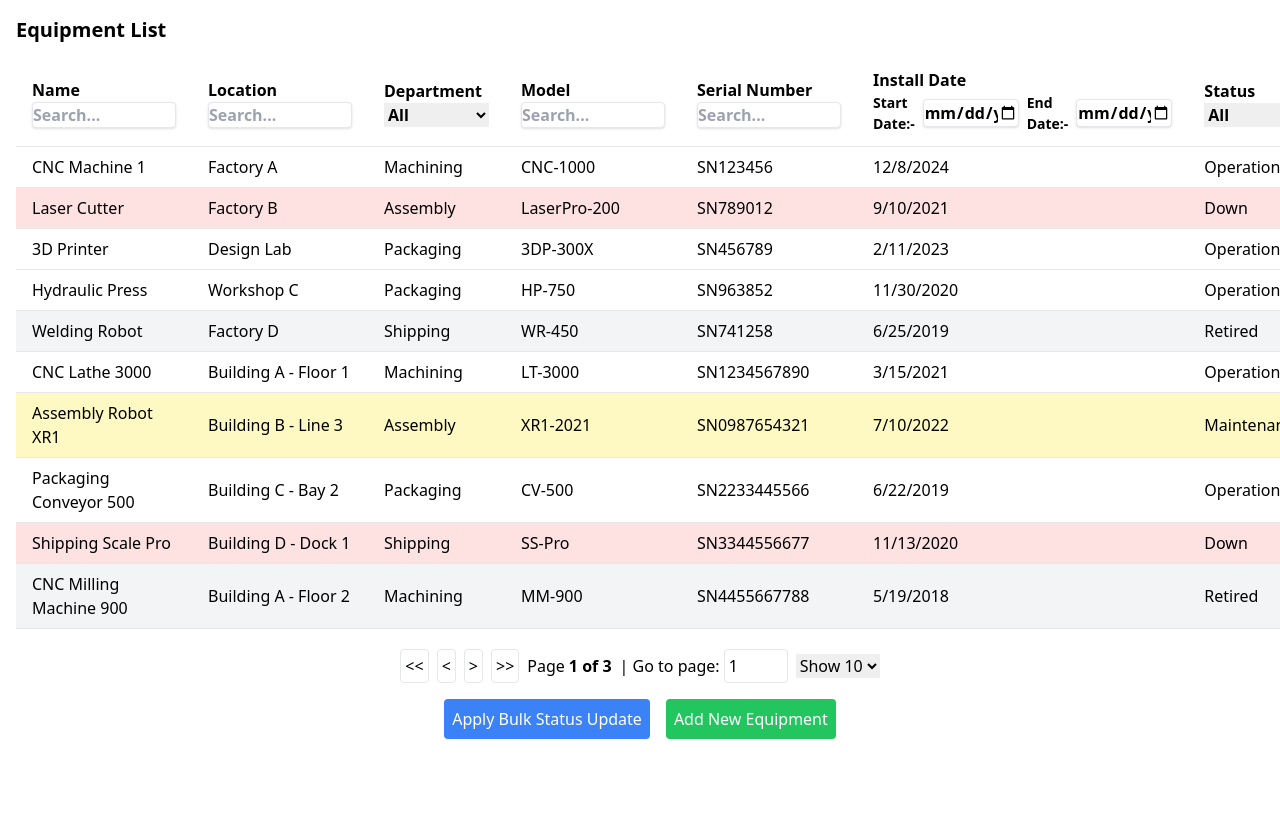
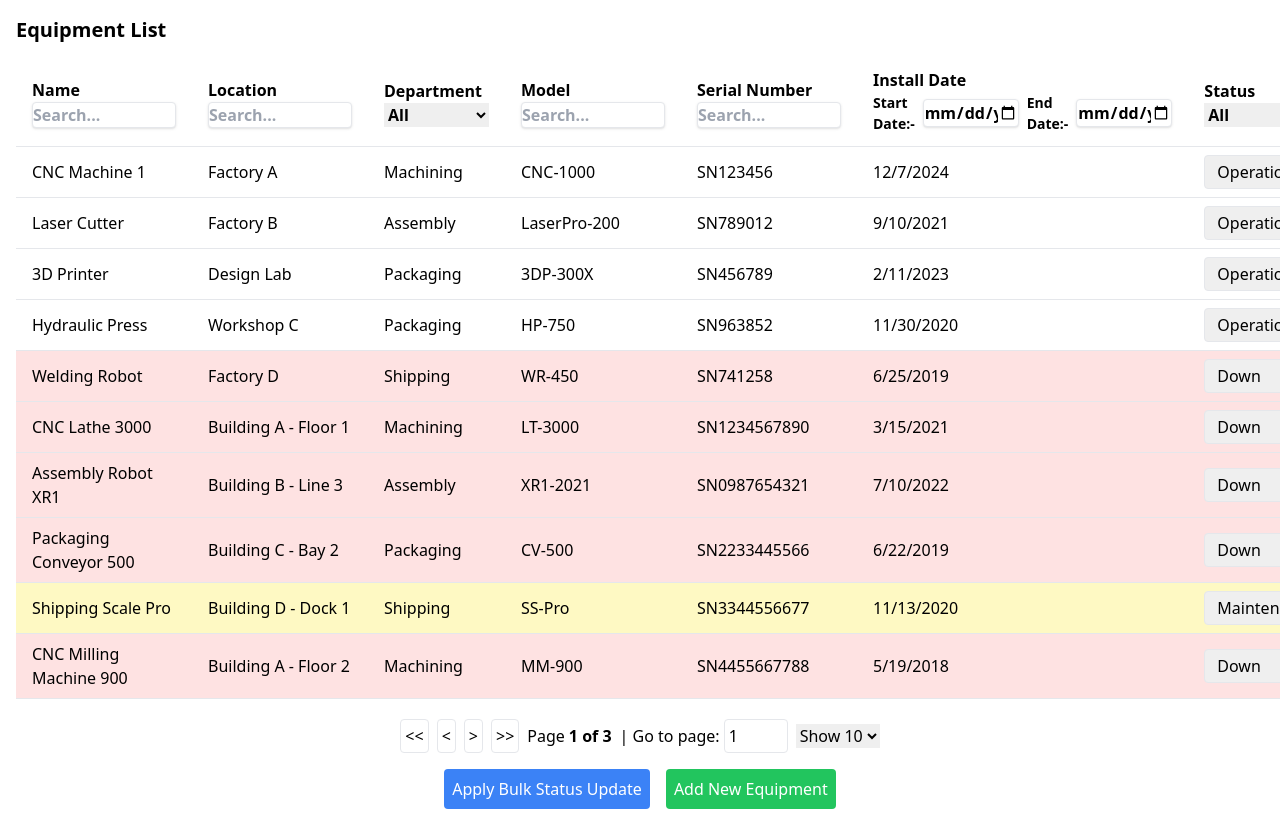
Before and after one commit to mohamed20163858/maintenance-tracking-system-challenge, a Next.js app: page /equipment in a window 1280 px wide. Shown: the top 825 px of the page. Before the commit the page ends 800 px from the top, so only its background shows below. Built offline with nearby package versions, Linux system fonts and the light colour scheme; data requests are answered from the project's data file.

Commit message:
Finish working with equipment data

```diff
--- a/app/components/EquipmentForm.tsx
+++ b/app/components/EquipmentForm.tsx
@@ -33,6 +33,15 @@ const EquipmentForm: React.FC<EquipmentFormProps> = ({
           existingEquipment[key as keyof EquipmentFormValues]
         );
       });
+    }
+  }, [existingEquipment, setValue]);
+  useEffect(() => {
+    if (
+      existingEquipment &&
+      existingEquipment.installDate &&
+      typeof existingEquipment.installDate === "string"
+    ) {
+      setValue("installDate", new Date(existingEquipment.installDate)); // Convert to Date
     }
   }, [existingEquipment, setValue]);
 
@@ -170,6 +179,8 @@ const EquipmentForm: React.FC<EquipmentFormProps> = ({
             const formattedDate = field.value
               ? new Date(field.value).toISOString().split("T")[0]
               : "";
+            // console.log("Controller field value:", typeof field.value);
+
             return (
               <input
                 id="installDate"
--- a/app/components/EquipmentTable.tsx
+++ b/app/components/EquipmentTable.tsx
@@ -33,12 +33,15 @@ declare module "@tanstack/react-table" {
 }
 /* eslint-enable @typescript-eslint/no-unused-vars */
 const EquipmentTable: React.FC<{ data: Equipment[] }> = ({ data }) => {
-  const [bulkStatus] = useState<
-    "All" | "Operational" | "Down" | "Maintenance" | "Retired"
-  >("All");
+  // const [bulkStatus] = useState<
+  //   "All" | "Operational" | "Down" | "Maintenance" | "Retired"
+  // >("All");
   const [sorting, setSorting] = useState<SortingState>([]);
   //   const rerender = useReducer(() => ({}), {})[1]
 
+  const [statusChanges, setStatusChanges] = useState<Record<string, string>>(
+    {}
+  );
   // Column helper for creating columns
   const columnHelper = createColumnHelper<Equipment>();
 
@@ -93,11 +96,27 @@ const EquipmentTable: React.FC<{ data: Equipment[] }> = ({ data }) => {
         meta: {
           filterVariant: "statusSelect",
         },
-        cell: (info) => (
-          <span className={`status ${info.getValue().toLowerCase()}`}>
-            {info.getValue()}
-          </span>
-        ),
+        cell: (info) => {
+          const id = info.row.original.id; // Unique row identifier
+          const currentStatus = statusChanges[id] ?? info.getValue();
+          return (
+            <select
+              value={currentStatus}
+              onChange={(e) =>
+                setStatusChanges((prev) => ({
+                  ...prev,
+                  [id]: e.target.value,
+                }))
+              }
+              className="border rounded px-2 py-1"
+            >
+              <option value="Operational">Operational</option>
+              <option value="Down">Down</option>
+              <option value="Maintenance">Maintenance</option>
+              <option value="Retired">Retired</option>
+            </select>
+          );
+        },
       }),
       columnHelper.accessor("id", {
         header: "View",
@@ -116,7 +135,7 @@ const EquipmentTable: React.FC<{ data: Equipment[] }> = ({ data }) => {
         // enableColumnFilter: false,
       }),
     ],
-    [columnHelper]
+    [columnHelper, statusChanges]
   );
 
   // Initialize the table with createTable and useReactTable
@@ -136,8 +155,31 @@ const EquipmentTable: React.FC<{ data: Equipment[] }> = ({ data }) => {
     onColumnFiltersChange: setColumnFilters,
   });
   // Function to apply bulk status update
-  const applyBulkStatusUpdate = () => {
-    console.log("Bulk updating selected rows to:", bulkStatus);
+  // const applyBulkStatusUpdate = () => {
+  //   console.log("Bulk updating selected rows to:", bulkStatus);
+  // };
+  const applyBulkStatusUpdate = async () => {
+    try {
+      const updatePromises = Object.entries(statusChanges).map(([id, status]) =>
+        fetch(`http://localhost:3001/equipment/${id}`, {
+          method: "PATCH", // or PUT
+          headers: {
+            "Content-Type": "application/json",
+          },
+          body: JSON.stringify({ status }),
+        })
+      );
+
+      await Promise.all(updatePromises);
+
+      alert("Statuses updated successfully!");
+      window.location.href = "/equipment";
+
+      setStatusChanges({}); // Clear local changes after successful update
+    } catch (error) {
+      console.error(error);
+      alert("Failed to update statuses. Please try again.");
+    }
   };
 
   return (
--- a/app/equipment/page.tsx
+++ b/app/equipment/page.tsx
@@ -37,9 +37,10 @@ const EquipmentPage = () => {
 
   useEffect(() => {
     fetchEquipment();
-    const interval = setInterval(fetchEquipment, 5000); // Poll every 5 seconds
+    // will implement in the future
+    // const interval = setInterval(fetchEquipment, 5000); // Poll every 5 seconds
 
-    return () => clearInterval(interval); // Cleanup on unmount
+    // return () => clearInterval(interval); // Cleanup on unmount
   }, []);
 
   if (loading) {
--- a/db.json
+++ b/db.json
@@ -6,7 +6,7 @@
       "department": "Machining",
       "model": "CNC-1000",
       "serialNumber": "SN123456",
-      "installDate": "2024-12-08T00:00:00.000Z",
+      "installDate": "2024-12-07T00:00:00.000Z",
       "status": "Operational",
       "id": "1"
     },
@@ -18,7 +18,7 @@
       "model": "LaserPro-200",
       "serialNumber": "SN789012",
       "installDate": "2021-09-10",
-      "status": "Down"
+      "status": "Operational"
     },
     {
       "id": "3",
@@ -48,7 +48,7 @@
       "model": "WR-450",
       "serialNumber": "SN741258",
       "installDate": "2019-06-25",
-      "status": "Retired"
+      "status": "Down"
     },
     {
       "id": "6",
@@ -58,7 +58,7 @@
       "model": "LT-3000",
       "serialNumber": "SN1234567890",
       "installDate": "2021-03-15",
-      "status": "Operational"
+      "status": "Down"
     },
     {
       "id": "7",
@@ -68,7 +68,7 @@
       "model": "XR1-2021",
       "serialNumber": "SN0987654321",
       "installDate": "2022-07-10",
-      "status": "Maintenance"
+      "status": "Down"
     },
     {
       "id": "8",
@@ -78,7 +78,7 @@
       "model": "CV-500",
       "serialNumber": "SN2233445566",
       "installDate": "2019-06-22",
-      "status": "Operational"
+      "status": "Down"
     },
     {
       "id": "9",
@@ -88,17 +88,17 @@
       "model": "SS-Pro",
       "serialNumber": "SN3344556677",
       "installDate": "2020-11-13",
-      "status": "Down"
+      "status": "Maintenance"
     },
     {
-      "id": "10",
       "name": "CNC Milling Machine 900",
       "location": "Building A - Floor 2",
       "department": "Machining",
       "model": "MM-900",
       "serialNumber": "SN4455667788",
-      "installDate": "2018-05-19",
-      "status": "Retired"
+      "installDate": "2018-05-19T00:00:00.000Z",
+      "status": "Down",
+      "id": "10"
     },
     {
       "id": "11",
@@ -108,7 +108,7 @@
       "model": "AS100-2019",
       "serialNumber": "SN5566778899",
       "installDate": "2019-12-01",
-      "status": "Operational"
+      "status": "Down"
     },
     {
       "id": "12",
@@ -128,7 +128,7 @@
       "model": "DL-Elite",
       "serialNumber": "SN7788990011",
       "installDate": "2023-01-08",
-      "status": "Maintenance"
+      "status": "Operational"
     },
     {
       "id": "14",
@@ -138,7 +138,7 @@
       "model": "PT-500",
       "serialNumber": "SN8899001122",
       "installDate": "2020-04-23",
-      "status": "Operational"
+      "status": "Down"
     },
     {
       "id": "15",
@@ -228,7 +228,7 @@
       "model": "mo123",
       "serialNumber": "sn1234",
       "installDate": "2024-12-04T00:00:00.000Z",
-      "status": "Maintenance"
+      "status": "Operational"
     },
     {
       "name": "ardunio uno",
@@ -248,7 +248,27 @@
       "model": "12345",
       "serialNumber": "SN123456",
       "installDate": "2023-01-11T00:00:00.000Z",
-      "status": "Operational"
+      "status": "Down"
+    },
+    {
+      "name": "printer",
+      "location": "egypt",
+      "department": "Machining",
+      "model": "12345",
+      "serialNumber": "123456",
+      "installDate": "2024-12-06T00:00:00.000Z",
+      "status": "Down",
+      "id": "b9cb"
+    },
+    {
+      "name": "momo printer",
+      "location": "egypt",
+      "department": "Assembly",
+      "model": "123456",
+      "serialNumber": "sn1234",
+      "installDate": "2024-12-05T00:00:00.000Z",
+      "status": "Operational",
+      "id": "c8eb"
     }
   ],
   "maintenance": [
```
